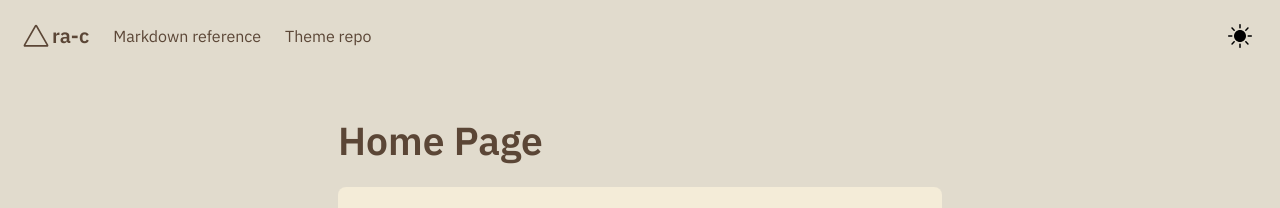
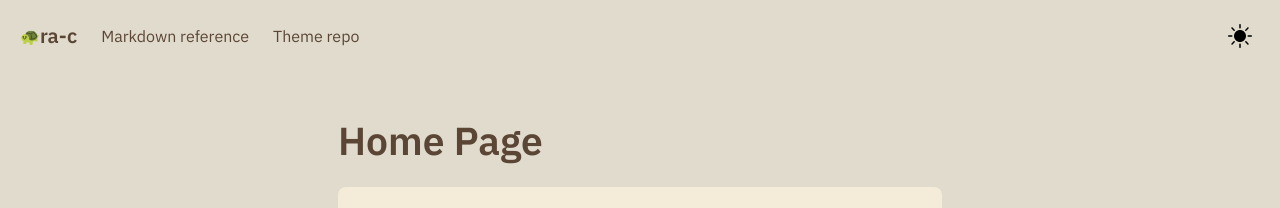
Before and after one commit to antrmn/ra-c.github.io, a Jekyll site: the page built from pages/index.md, in a window 1280 px wide. Shown: the top 208 px of the page. Built offline with Jekyll 4.4.1, drawn with Linux system fonts in a browser that asks for light colours; nearby versions of some CDN libraries.

Commit message:
Update Header.html

```diff
--- a/_includes/Header.html
+++ b/_includes/Header.html
@@ -32,9 +32,7 @@
 <nav class="navbar is-transparent" role="navigation" aria-label="main navigation">
     <div class="navbar-brand">
       <a class="navbar-item" href="../index.html">
-        <svg width="32" height="32" viewBox="0 0 80 80" fill="none" xmlns="http://www.w3.org/2000/svg">
-          <path fill-rule="evenodd" clip-rule="evenodd" d="M36.9477 13.7742C38.3043 11.4086 41.6957 11.4086 43.0523 13.7742L70.5226 61.6774C71.8791 64.043 70.1834 67 67.4703 67H12.5297C9.81658 67 8.12089 64.043 9.47744 61.6774L36.9477 13.7742ZM40 16.9677L13.7506 62.7419H66.2494L40 16.9677Z" fill="var(--text-main)"/>
-        </svg>
+        &#128034;
         <h4>ra-c</h4>
       </a>
       <div class="navbar-item navbar-dark-mode__mobile is-hidden-tablet" onclick="modeSwitcher()">
```
